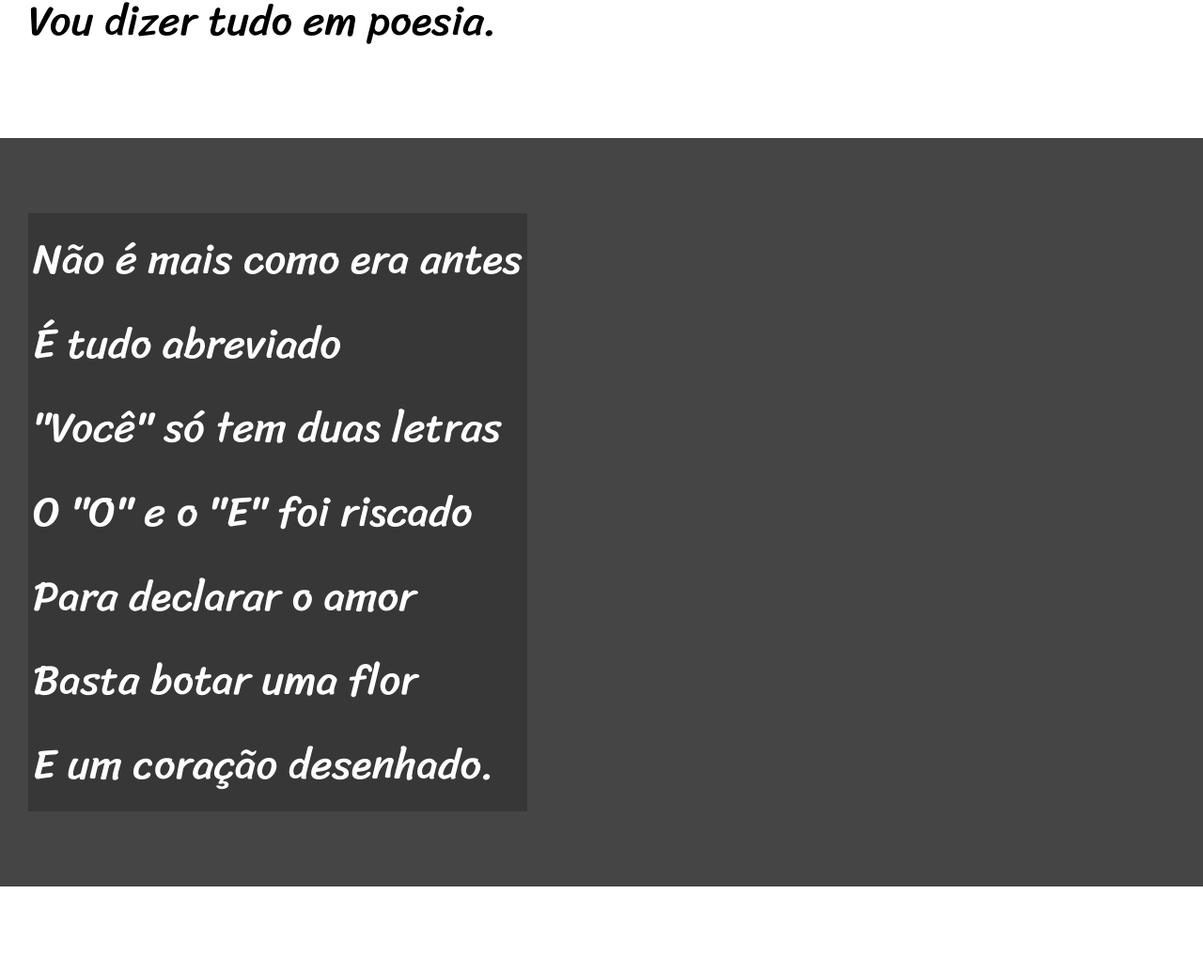
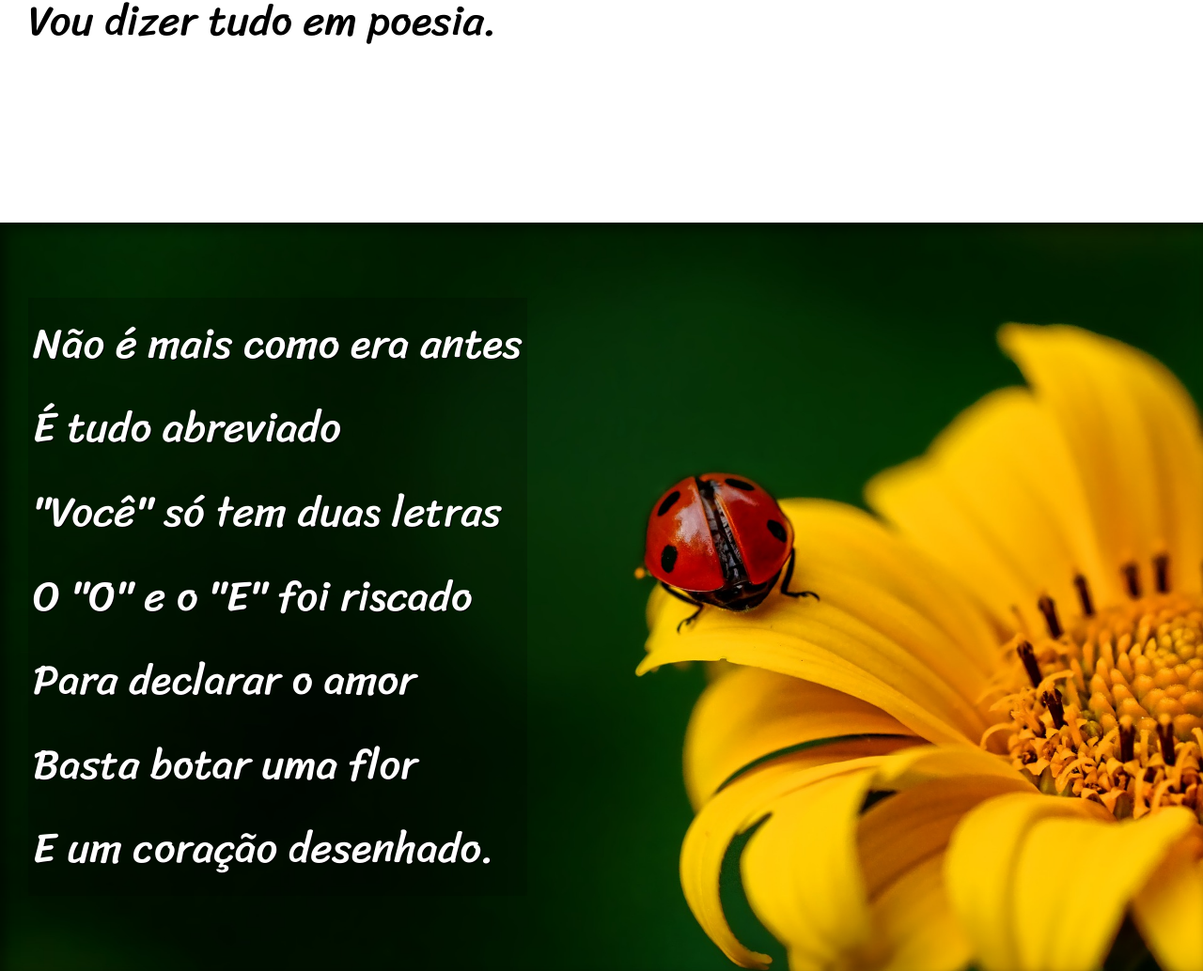
Before and after one commit to bonenberger/desafio-cordel, a plain HTML site: page index.html in a window 1280 px wide. Shown: the part 900-1934 px from the top of the page at 94% size. Drawn offline with Linux system fonts and the light colour scheme.

Commit message:
finalizado

```diff
--- a/estilo/style.css
+++ b/estilo/style.css
@@ -50,6 +50,9 @@
     font-family: var(--fonte3);
     font-size: 3.5vw;
 }
+section > p {
+    padding-bottom: 2em;
+}
 section.normal {
     background-color: white;
     color: black;
@@ -57,11 +60,22 @@
 section.imagem {
     background-color: rgb(69, 69, 69);
     color: white;
+    box-shadow: inset 6px 6px 13px 0px rgba(0, 0, 0, 0.5);
+    background-size: cover;
+    background-attachment: fixed;
 }
 section.imagem > p {
     background-color: rgba(0, 0, 0, 0.201);
     display: inline-block;
     padding: 5px;
+    text-shadow: 1px 1px 0px black;
+}
+section#imagem1 {
+    background-image: url('../images/background001.jpg');
+    background-position: right center;
+}
+section#imagem2 {
+    background-image: url('../images/background002.jpg');
 }
 footer {
     background-color: black;
--- a/index.html
+++ b/index.html
@@ -23,7 +23,7 @@
             Vou dizer tudo em poesia.<br>
         </p>
     </section>
-    <section class="imagem">
+    <section class="imagem" id="imagem1">
         <p>
             Não é mais como era antes<br>
             É tudo abreviado<br>
@@ -54,7 +54,7 @@
             Decifre esse rabisco.<br>
         </p>
     </section>
-    <section class="imagem">
+    <section class="imagem" id="imagem2">
         <p>
             Tenho saudade das cartas<br>
             Escritas com a própria mão<br>
```
